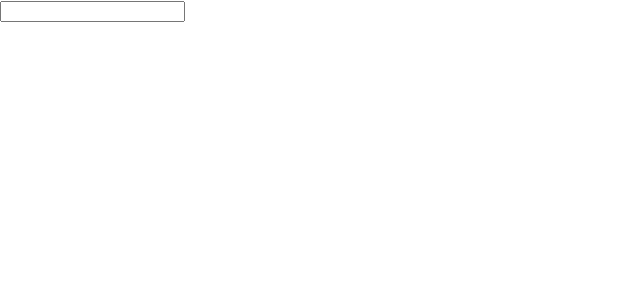
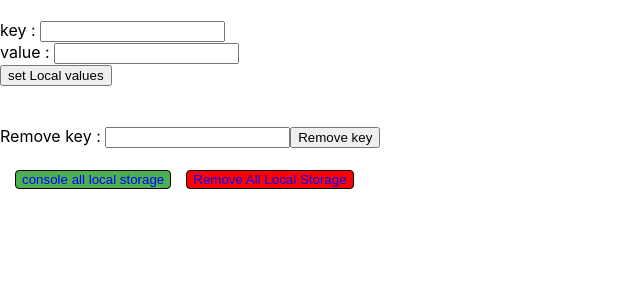
Before and after one commit to amincxo/tamrin-hooks, a React (Create React App) app: page / in a window 1280 px wide. Shown: the top 300 px of the page, without its empty margins (0-640 px from the left). Built offline with nearby package versions, Linux system fonts and the light colour scheme; the HTML template or start-up script is replaced by a standard one.

Commit message:
local storage exsize

```diff
--- a/src/App.js
+++ b/src/App.js
@@ -8,6 +8,8 @@ import UseCallback from "./components/UseCallback";
 import UseRef from "./components/UseRef";
 import CustomHook from "./components/CustomHook";
 import LocalStorage from "./components/LocalStorage";
+import ExsamLocalStorage from "./components/ExsamLocalStorage";
+
 
 const App = () => {
 
@@ -22,7 +24,8 @@ const App = () => {
             {/* <UseCallback /> */}
             {/* <UseRef /> */}
             {/* <CustomHook /> */}
-            <LocalStorage />
+            {/* <LocalStorage /> */}
+            <ExsamLocalStorage />
         </div>
     );
 };
--- /dev/null
+++ b/src/components/ExsamLocalStorage.js
@@ -0,0 +1,42 @@
+import React , {useState} from 'react';
+
+const ExsamLocalStorage = () => {
+
+    const [keyVlaue , setKeyValue] = useState("");
+    const [valueKey , setValueKey] = useState("");
+    const [removeKey , setRemoveKey] = useState("");
+
+
+    const setLocalHandler = ()=>{
+        localStorage.setItem(keyVlaue,valueKey);
+
+    }
+
+    const removeLocalstorage = () => {
+        localStorage.removeItem(removeKey);
+    }
+    return (
+        <div>
+            <br />
+            <label>key : </label>
+            <input type="text" value={keyVlaue} onChange={event=> setKeyValue(event.target.value)}/>
+            <br/>
+            <label>value : </label>
+            <input type="text" value={valueKey} onChange={event=> setValueKey(event.target.value)}/>
+            <br/>
+            <button onClick={ setLocalHandler }>set Local values</button>
+            <br/>
+            <br/>
+            <br/>
+            <label>Remove key : </label>
+            <input type="text" value={removeKey} onChange={(event)=>setRemoveKey(event.target.value)} />
+            <button onClick={ removeLocalstorage }>Remove key</button>
+            <br/>
+            <br/>
+            <button style={{backgroundColor: "#4CAF50",color:"blue", border:"0.5px solid black" ,borderRadius:"4px" , marginLeft:"15px"}} onClick={() =>console.log( window.localStorage)} > console all local storage </button>
+            <button style={{backgroundColor:"red" ,color:"blue", border:"0.5px solid black" ,borderRadius:"4px" , marginLeft:"15px" }} onClick={()=>{localStorage.clear();}}>Remove All Local Storage</button>
+        </div>
+    );
+};
+
+export default ExsamLocalStorage;
```
